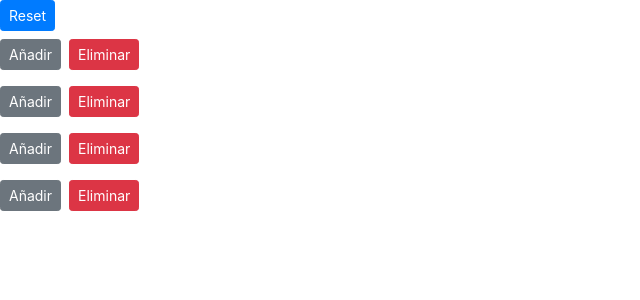
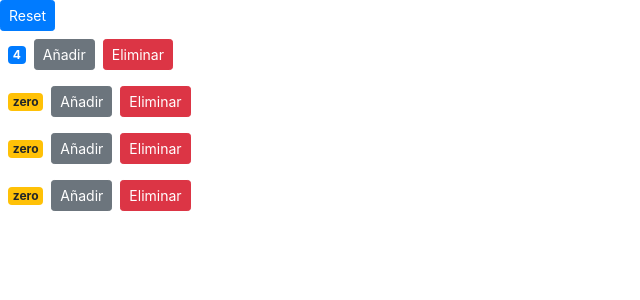
Before and after one commit to nktamzam/reactapp, a React (Create React App) app: page / in a window 1280 px wide. Shown: the top 300 px of the page, without its empty margins (0-640 px from the left). Built offline with nearby package versions, Linux system fonts and the light colour scheme.

Commit message:
handleIncrement

```diff
--- a/src/components/counter.jsx
+++ b/src/components/counter.jsx
@@ -28,8 +28,8 @@ class Counter extends Component {
   }
 
   formatCount() {
-    const { value: count } = this.props;
-    return count === 0 ? "zero" : count;
+    //const { value: count } = this.props; // no entindo
+    return this.props.counter.value === 0 ? "zero" : this.props.counter.value;
   }
 }
 
--- a/src/components/counters.jsx
+++ b/src/components/counters.jsx
@@ -17,7 +17,11 @@ class Counters extends Component {
   };
 
   handleIncrement = counter => {
-    console.log("incrementado");
+    const counters = [...this.state.counters];
+    const index = counters.indexOf(counter);
+    counter[index] = { ...counter };
+    counters[index].value++;
+    this.setState({ counters: counters });
   };
 
   handleRset = counterId => {
```
Also changed, not shown: 1 other file (tests, documents, lock files or other folders).
